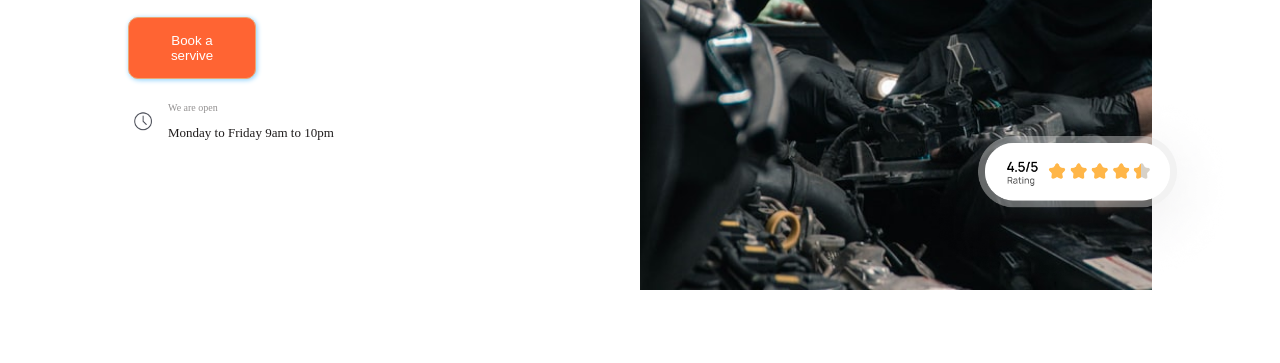
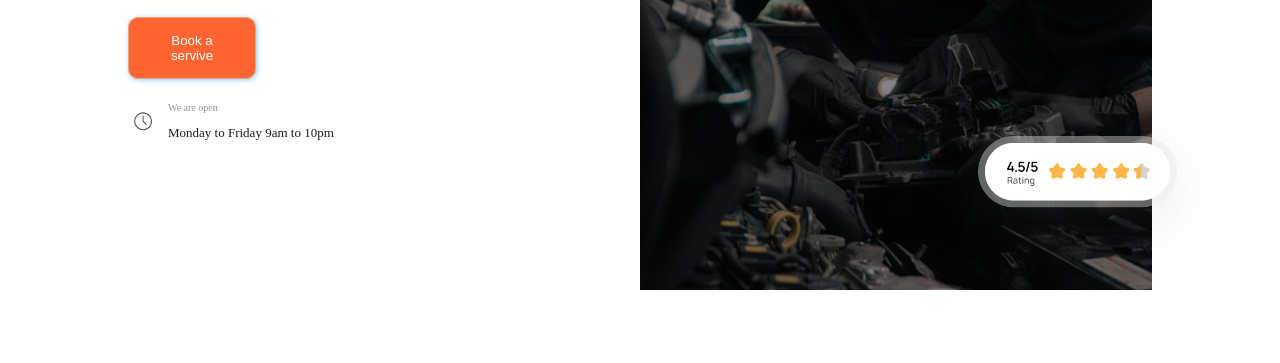
Before and after one commit to Najeebat/Finsweet, a plain HTML site: page index.html in a window 1280 px wide. Shown: the part 477-840 px from the top of the page. Drawn offline with Linux system fonts and the light colour scheme.

Commit message:
made changes to my finsweet.css file

```diff
--- a/finsweet.css
+++ b/finsweet.css
@@ -100,7 +100,7 @@ main .left-text .opening-time .time-text h3{
 main .container .right-img{
     width: 50%;
     height: 100%;
-    background-image: url(right\ container\ img.jpg);
+    background:linear-gradient(rgba(0, 0, 0, 0.477),rgba(0,0,0,0.477)),url(right\ container\ img.jpg);
     background-position: center;
     background-size: cover;
     background-repeat: no-repeat;
```
